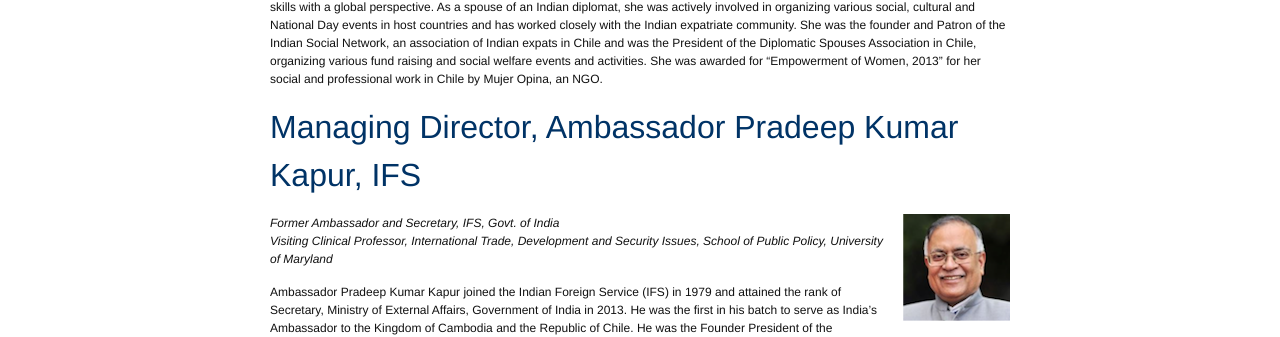
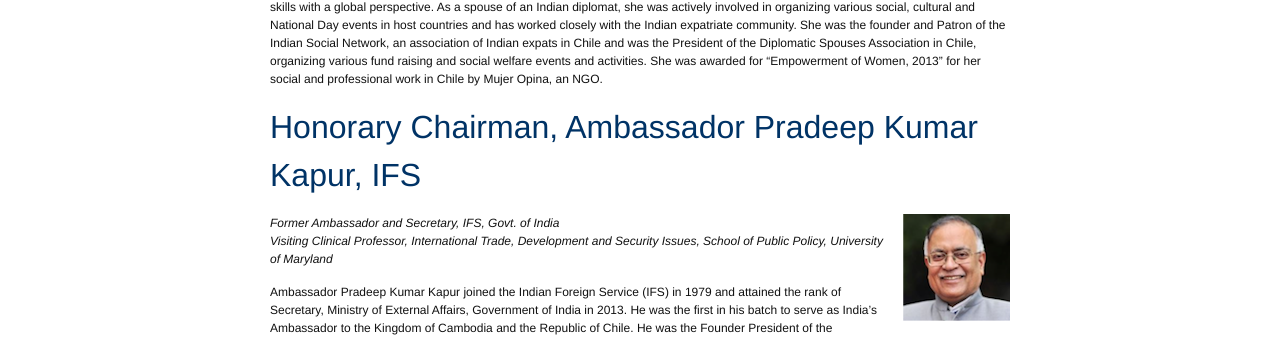
Before and after one commit to armant/LATAM, a Jekyll site: the page built from team.md, in a window 1280 px wide. Shown: the part 512-849 px from the top of the page. Built offline with Jekyll 4.4.1, drawn with Linux system fonts in a browser that asks for light colours.

Commit message:
Content changes

```diff
--- a/team.md
+++ b/team.md
@@ -41,7 +41,7 @@ was awarded for “Empowerment of Women, 2013” for her social and professional
 work in Chile by Mujer Opina, an NGO.
 </p>
 
-##Managing Director, Ambassador Pradeep Kumar Kapur, IFS
+##Honorary Chairman, Ambassador Pradeep Kumar Kapur, IFS
 <img class="team-photo" align="right" src="{{ site.baseurl }}/img/Pradeep.png">
 
 <p class="team-bio">
```
Also changed, not shown: about.md (+1 -1 lines).
